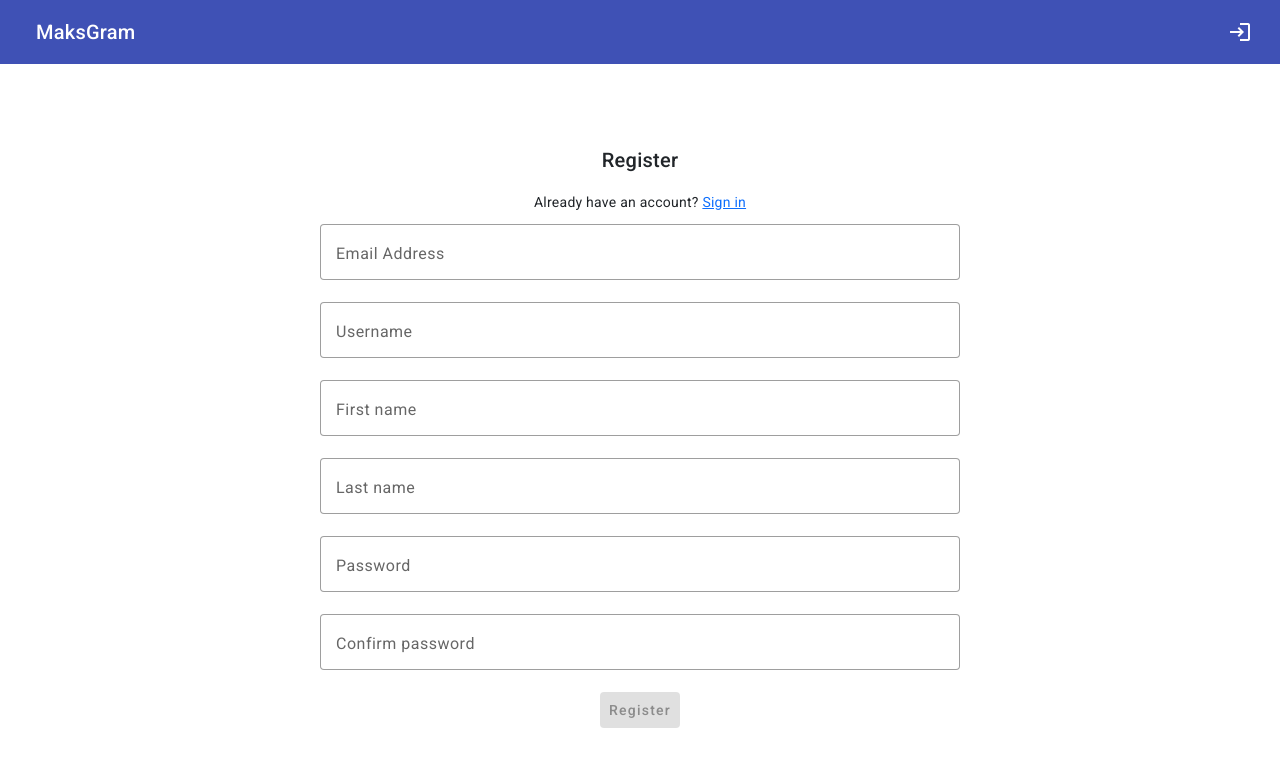
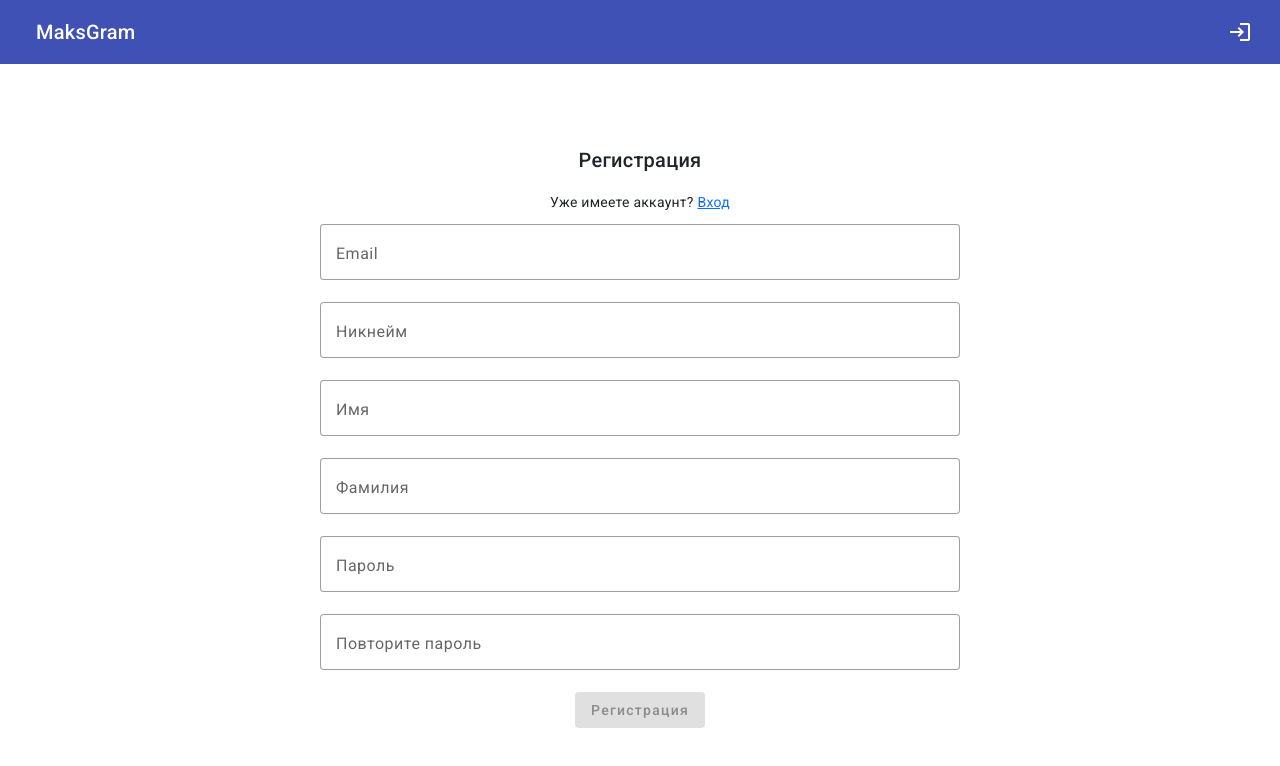
Before and after one commit to maksim25y/clientApp, an Angular app: page /register in a window 1280 px wide. Shown: the top 766 px of the page. Built offline with nearby package versions, Linux system fonts and the light colour scheme.

Commit message:
change words from ENG to RUS

```diff
--- a/src/app/auth/login/login.component.html
+++ b/src/app/auth/login/login.component.html
@@ -1,18 +1,18 @@
 <div class="login-page">
-  <h2>Login</h2>
+  <h2>Вход</h2>
   <form [formGroup]="loginForm">
     <div>
       <div class="justify-content-center">
         <div></div>
         <mat-form-field appearance="outline">
-          <mat-label>Email Address</mat-label>
+          <mat-label>Email</mat-label>
           <input matInput
                  formControlName="username">
         </mat-form-field>
       </div>
       <div>
         <mat-form-field appearance="outline">
-          <mat-label>Password</mat-label>
+          <mat-label>Пароль</mat-label>
           <input matInput type="password"
                  formControlName="password">
         </mat-form-field>
@@ -20,10 +20,10 @@
 
       <div id="controls" class="row">
         <button style="width: 20%" [disabled]="loginForm.invalid" (click)="submit()" mat-flat-button color="primary">
-          Login
+          Войти
         </button>
 
-        <a routerLink="/register">Register</a>
+        <a routerLink="/register">Регистрация</a>
       </div>
     </div>
   </form>
--- a/src/app/auth/register/register.component.html
+++ b/src/app/auth/register/register.component.html
@@ -1,52 +1,52 @@
 <div class="register-page">
-  <h2>Register</h2>
-  <p>Already have an account?  <a routerLink="/login">Sign in</a></p>
+  <h2>Регистрация</h2>
+  <p>Уже имеете аккаунт?  <a routerLink="/login">Вход</a></p>
   <form [formGroup]="registerForm">
     <div class="justify-content-center">
       <mat-form-field appearance="outline">
-        <mat-label>Email Address</mat-label>
+        <mat-label>Email</mat-label>
         <input matInput
                formControlName="email">
       </mat-form-field>
     </div>
     <div class="justify-content-center">
       <mat-form-field appearance="outline">
-        <mat-label>Username</mat-label>
+        <mat-label>Никнейм</mat-label>
         <input matInput
                formControlName="username">
       </mat-form-field>
     </div>
     <div class="justify-content-center">
       <mat-form-field appearance="outline">
-        <mat-label>First name</mat-label>
+        <mat-label>Имя</mat-label>
         <input matInput
                formControlName="firstname">
       </mat-form-field>
     </div>
     <div class="justify-content-center">
       <mat-form-field appearance="outline">
-        <mat-label>Last name</mat-label>
+        <mat-label>Фамилия</mat-label>
         <input matInput
                formControlName="lastname">
       </mat-form-field>
     </div>
     <div class="justify-content-center">
       <mat-form-field appearance="outline">
-        <mat-label>Password</mat-label>
+        <mat-label>Пароль</mat-label>
         <input type="password" matInput
                formControlName="password">
       </mat-form-field>
     </div>
     <div class="justify-content-center">
       <mat-form-field appearance="outline">
-        <mat-label>Confirm password</mat-label>
+        <mat-label>Повторите пароль</mat-label>
         <input type="password" matInput
                formControlName="confirmPassword">
       </mat-form-field>
     </div>
 
-    <button style="width: 5rem" [disabled]="registerForm.invalid" (click)="submit()" mat-flat-button color="primary">
-      Register
+    <button [disabled]="registerForm.invalid" (click)="submit()" mat-flat-button color="primary">
+      Регистрация
     </button>
 
   </form>
--- a/src/app/layout/index/index.component.html
+++ b/src/app/layout/index/index.component.html
@@ -6,7 +6,7 @@
       <mat-card-subtitle>{{post.location}}</mat-card-subtitle>
     </mat-card-header>
     <img mat-card-image [src]="formatImage(post.image)" alt="post image">
-    <mat-card-subtitle align="start">Posted by {{post.username}}</mat-card-subtitle>
+    <mat-card-subtitle align="start">Опубликовано: {{post.username}}</mat-card-subtitle>
     <mat-card-content>
       <p>{{post.caption}}</p>
     </mat-card-content>
@@ -14,7 +14,7 @@
     <mat-card-actions align="start">
 
       <button *ngIf="isUserDataLoaded" mat-button (click)="likePost(post.id, i)" [ngClass]="post.usersLiked.indexOf(user.username) !== -1 ? 'is-liked' : 'not-liked'">
-        <mat-icon>favorite</mat-icon> Like</button>
+        <mat-icon>favorite</mat-icon> Мне нравится</button>
     </mat-card-actions>
 
     <div style="text-align: left">
@@ -22,7 +22,7 @@
     </div>
 
     <mat-form-field class="w-100">
-      <mat-label>Leave a comment...</mat-label>
+      <mat-label>Оставить комментарий...</mat-label>
       <input  [(ngModel)]="commentText" (keyup.enter)="postComment($any($event.target).value, post.id, i)" matInput #message maxlength="128">
       <mat-hint align="end">{{message.value.length}} / 128</mat-hint>
     </mat-form-field>
```
